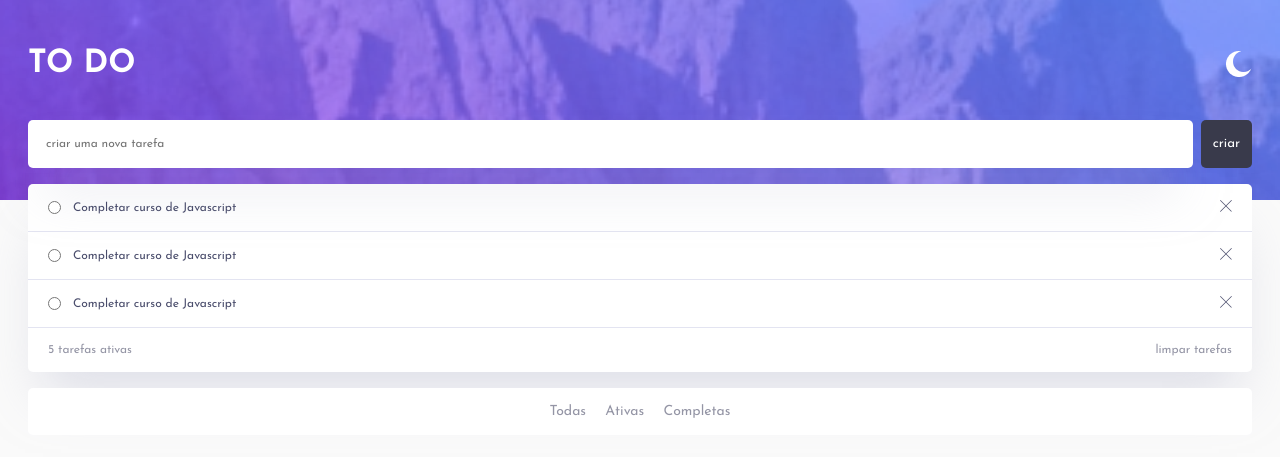
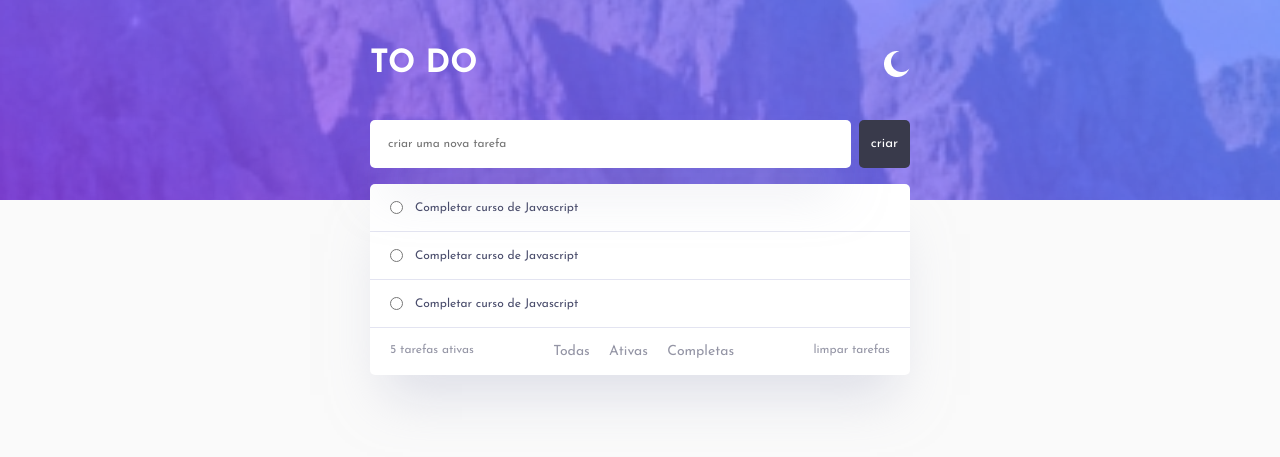
Before and after one commit to joao-06-vitor/todo-app2, a Node server app: page / in a window 1280 px wide. Shown: the top 457 px of the page. Run offline with Node 20, Linux system fonts and the light colour scheme; some libraries are stand-ins or nearby versions.

Commit message:
primeiros ajustes do desktop

```diff
--- a/pubic/css/styles.css
+++ b/pubic/css/styles.css
@@ -32,7 +32,12 @@ header {
     padding: 3rem 1.75rem 0;
 }
 
-header div {
+header > div {
+    max-width: 33.75rem;
+    margin-inline: auto;
+}
+
+header div div {
     display: flex;
     align-items: center;
     justify-content: space-between;
@@ -81,6 +86,8 @@ main
     box-shadow: var(--box-shadow);
     border-radius: 0.3125rem;
     margin-top: -1rem;
+    max-width: 33.75rem;
+    margin-inline: auto;
 }
 
 .tarefas .tarefa {
@@ -127,11 +134,18 @@ main
     color: var(--info-text-color);
 }
 
+.informacoes .botoes {
+    display: none;
+}
+
 .botoes {
     padding-block: 1rem;
     background: var(--bg-tarefas);
     border-radius: 0.3125rem;
     margin-top: 1rem;
+    max-width: 33.35rem;
+    margin-inline: auto;
+
 
     display: flex;
     justify-content: center;
@@ -139,3 +153,30 @@ main
 
     font-size: 0.875rem;
 }
+
+@media(min-width: 1000px) {
+    section.botoes {
+        display: none;
+    }
+
+    .informacoes .botoes{
+        display: flex;
+        padding: 0;
+        margin-top: 0;
+    }
+
+    .tarefa button {
+        visibility: hidden;
+    }
+
+
+    .tarefa input:hover,
+    .tarefa label:hover,
+    .tarefa button:hover {
+        cursor: pointer;
+    }
+
+    .tarefa:hover button {
+        visibility: initial;
+    }
+}
--- a/views/home.handlebars
+++ b/views/home.handlebars
@@ -35,6 +35,13 @@
         </div>
         <div class="informacoes">
             <p>5 tarefas ativas</p>
+
+            <div class="botoes">
+                    <a href="">Todas</a>
+                    <a href="">Ativas</a>
+                    <a href="">Completas</a>
+            </div>
+
             <a href="">limpar tarefas</a>
         </div>
     </section>
--- a/views/layouts/main.handlebars
+++ b/views/layouts/main.handlebars
@@ -12,6 +12,7 @@
 <body>
     <header>
         <div>
+            <div>
                 <h1>to do</h1>
                 <img src="/imagens/moon-icon.png" alt="icone de lua">
         </div>
@@ -20,6 +21,7 @@
             <input type="text" id="nova-tarefa" placeholder="criar uma nova tarefa" name="novaTarefa">
             <button type="submit">criar</button>
         </form>
+        </div>
     </header>
 
     {{{body}}}
```
